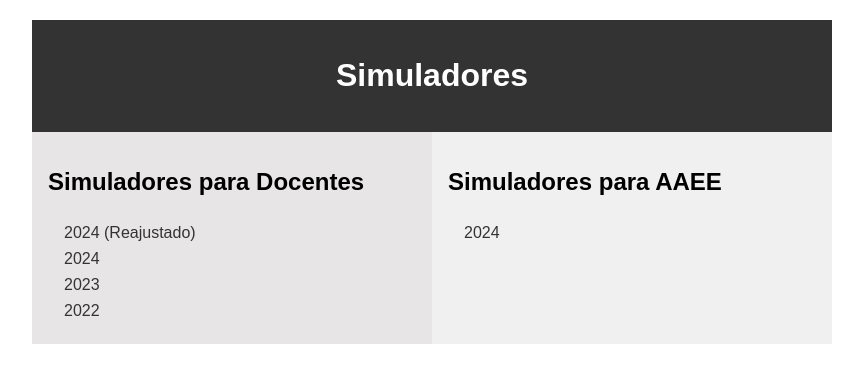
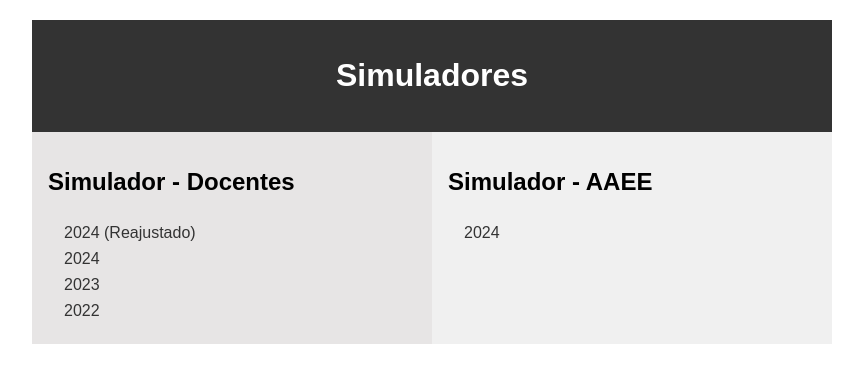
Before and after one commit to Jarlfrith/Simulador, a plain HTML site: page index.html in a window 1280 px wide. Shown: the whole page, without its empty margins (208-1071 px from the left). Drawn offline with Linux system fonts and the light colour scheme.

Commit message:
Update index.html

```diff
--- a/index.html
+++ b/index.html
@@ -10,7 +10,7 @@
     </header>
     <main>
         <section class="docentes">
-            <h2>Simuladores para Docentes</h2>
+            <h2>Simulador - Docentes</h2>
             <nav>
                 <ul>
                     <li><a href="/Simulador/Docentes/2024_reajustado/index_2024_reajustado.html">2024 (Reajustado)</a></li>
@@ -21,7 +21,7 @@
             </nav>
         </section>
         <section class="aaee">
-            <h2>Simuladores para AAEE</h2>
+            <h2>Simulador - AAEE</h2>
             <nav>
                 <ul>
                     <li><a>2024</a></li> </ul>
```
